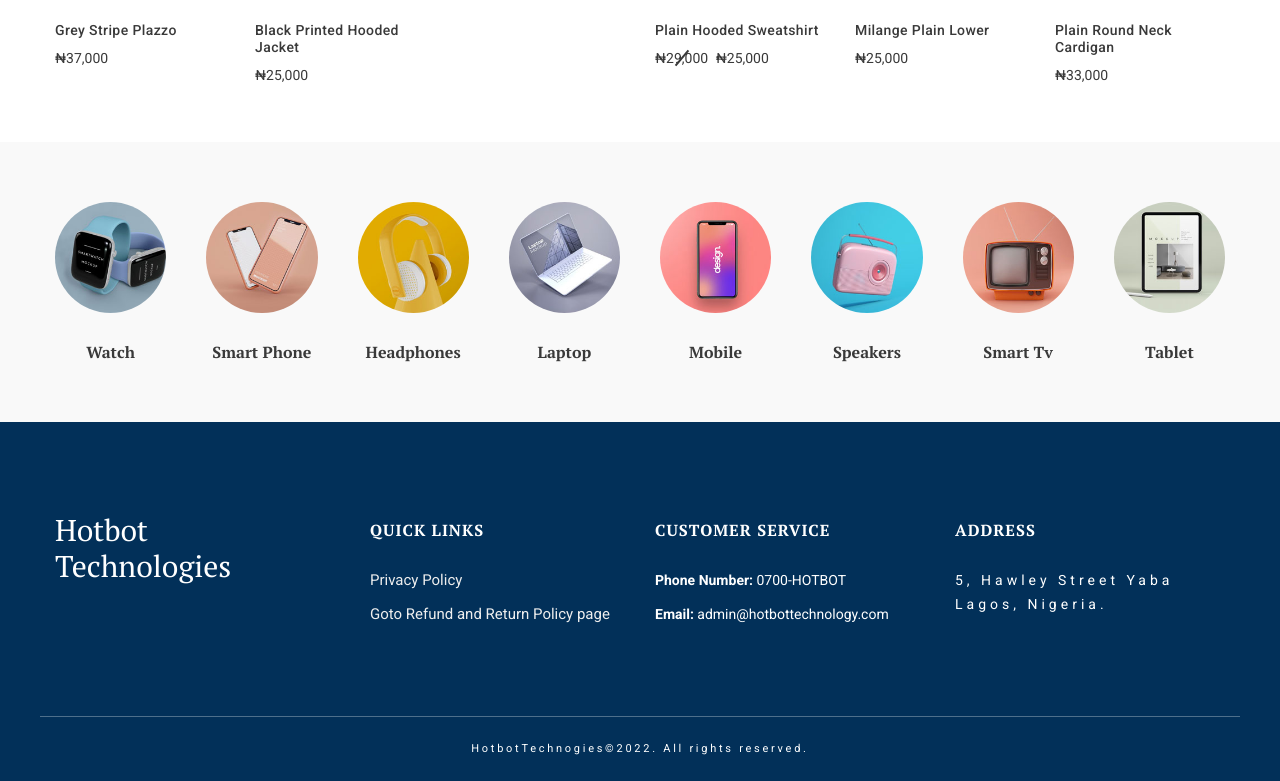
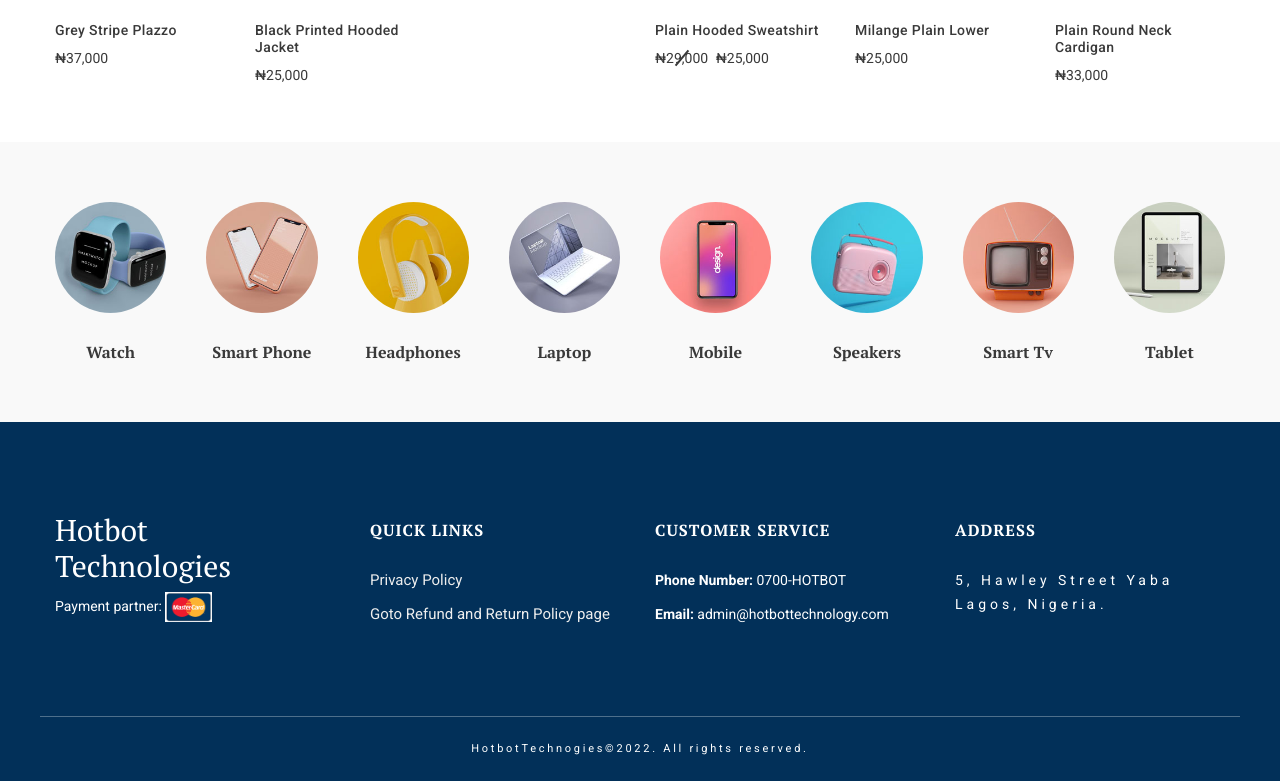
Before and after one commit to webdevswebsite/Hotbot-Ecommerce-, a plain HTML site: page index.html in a window 1280 px wide. Shown: the part 2941-3722 px from the top of the page. Drawn offline with Linux system fonts and the light colour scheme.

Commit message:
update logo

```diff
--- a/index.html
+++ b/index.html
@@ -2774,8 +2774,9 @@
                             <div class="footer-logo f-logo-small-center">
                                 <a href="index.html">
                                     <h2 style="color: #fff; margin-top: -10px;">Hotbot Technologies</h2>
-                                </a><br><br>
-
+                                </a>
+                                <a style="color: #fff;">Payment partner:</a>
+                                <img style="height: 30px;" src="./assets/images/mastercard-download-png.png" alt="">
                             </div>
                         </div>
                         <div class="col-lg-3 col-md-4 col-sm-6 col-12 pl-30">
@@ -2794,8 +2795,12 @@
                                 <h3 class="footer-title">Customer Service</h3>
                                 <div class="footer-info-list">
                                     <ul>
-                                        <li><li><b>Phone Number:</b> 0700-HOTBOT</li></li>
-                                        <li><li><b>Email:</b> admin@hotbottechnology.com</li></li>
+                                        <li>
+                                        <li><b>Phone Number:</b> 0700-HOTBOT</li>
+                                        </li>
+                                        <li>
+                                        <li><b>Email:</b> admin@hotbottechnology.com</li>
+                                        </li>
                                     </ul>
                                 </div>
                             </div>
```
Also changed, not shown: Privay-Policy.html (+3 -2 lines), Refund-policy.html (+3 -2 lines), cart.html (+3 -2 lines), checkout.html (+3 -2 lines), login-register.html (+3 -2 lines), product-details.html (+3 -2 lines), wishlist.html (+3 -2 lines), assets/images/mastercard-download-png.png (added).
